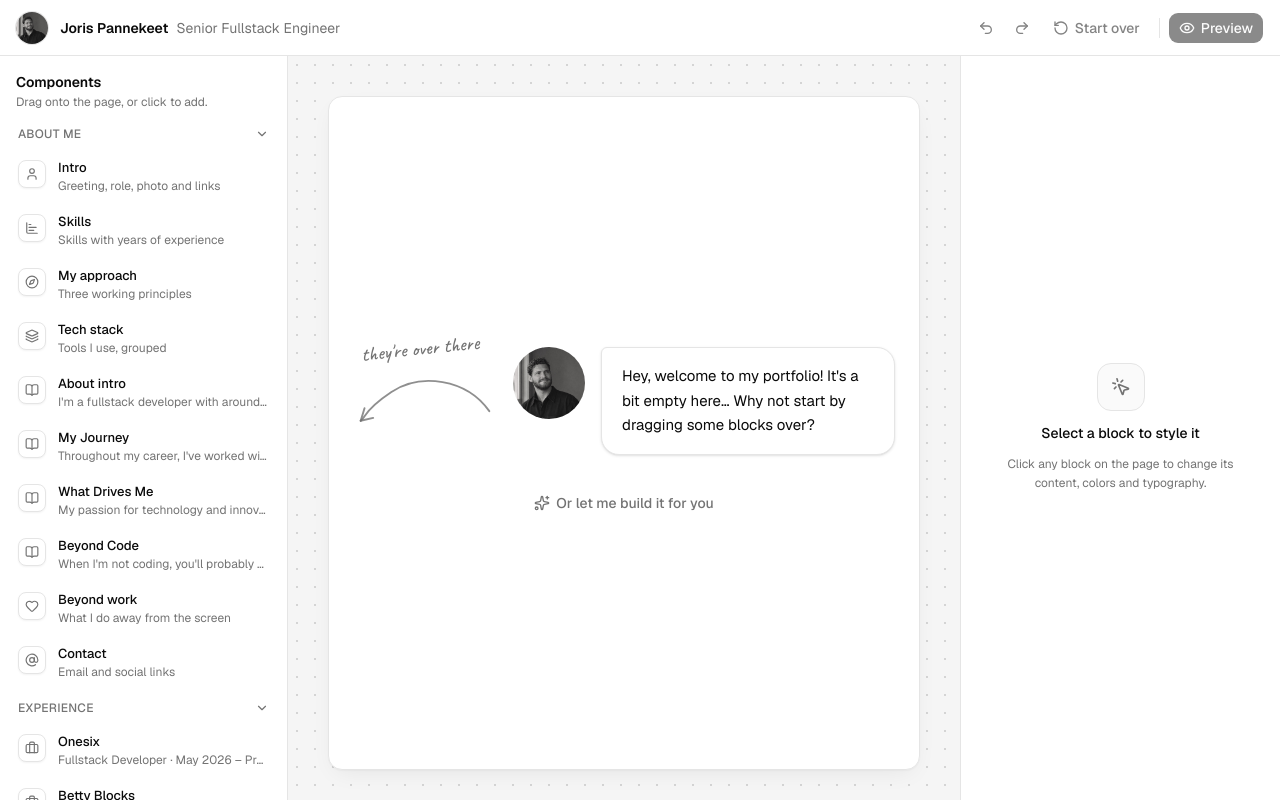
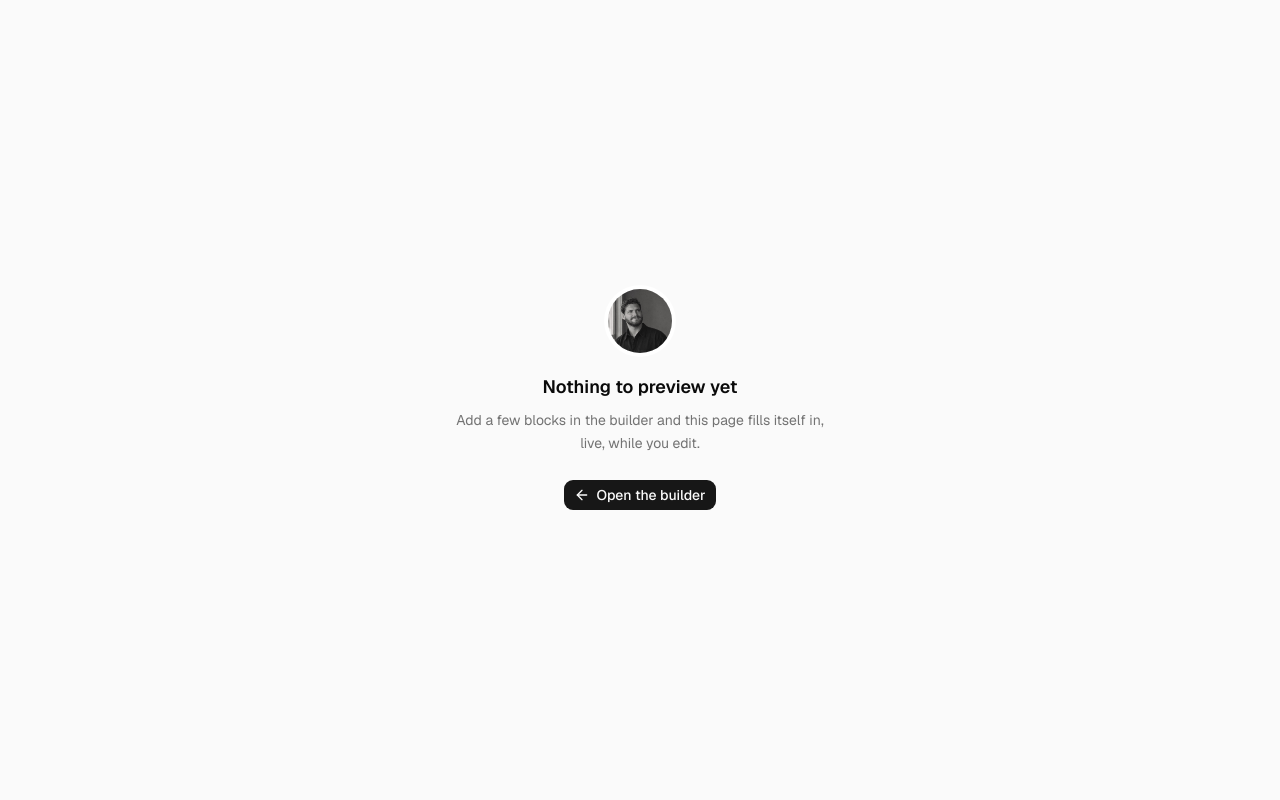
Before and after one commit to JorisPannekeet/portfolio, a React (Vite) app: page /preview in a window 1280 px wide. Built offline with nearby package versions, Linux system fonts and the light colour scheme; a web font is replaced by a local one.

Commit message:
feat(builder): add the live preview at /preview and update the README
/preview renders the saved page without builder chrome and follows edits made
in the builder tab through the storage event. Builder, preview and both games
are lazy routes behind one neutral loader.

```diff
--- a/src/App.tsx
+++ b/src/App.tsx
@@ -2,6 +2,7 @@ import { lazy, Suspense } from 'react'
 import { Routes, Route } from 'react-router-dom'
 
 const Builder = lazy(() => import('./builder/Builder'))
+const Preview = lazy(() => import('./builder/Preview'))
 const Play = lazy(() => import('./pages/Play').then(m => ({ default: m.Play })))
 const Rpg = lazy(() => import('./pages/Rpg').then(m => ({ default: m.Rpg })))
 
@@ -15,6 +16,7 @@ export default function App() {
       <Routes>
         <Route path="/play" element={<Play />} />
         <Route path="/rpg" element={<Rpg />} />
+        <Route path="/preview" element={<Preview />} />
         <Route path="*" element={<Builder />} />
       </Routes>
     </Suspense>
--- /dev/null
+++ b/src/builder/Preview.tsx
@@ -0,0 +1,56 @@
+import { useEffect } from 'react'
+import { Link } from 'react-router-dom'
+import { ArrowLeft, PencilLine } from 'lucide-react'
+import { buttonVariants } from '@/components/ui/button'
+import { PageRenderer } from './PageRenderer'
+import { isRenderable } from './registry'
+import { useSavedPage } from './storage'
+
+export default function Preview() {
+  const page = useSavedPage()
+  const blocks = page.blocks.filter(isRenderable)
+
+  useEffect(() => {
+    const previous = document.title
+    document.title = 'Joris Pannekeet | Portfolio'
+    return () => {
+      document.title = previous
+    }
+  }, [])
+
+  if (blocks.length === 0) {
+    return (
+      <main className="grid min-h-dvh place-items-center bg-neutral-50 px-6">
+        <div className="max-w-sm text-center">
+          <img src="/me.jpeg" alt="" width={64} height={64} className="mx-auto size-16 rounded-full object-cover object-[40%_30%] shadow-sm ring-4 ring-background" />
+          <h1 className="mt-5 text-lg font-semibold">Nothing to preview yet</h1>
+          <p className="mt-2 text-sm leading-relaxed text-muted-foreground">Add a few blocks in the builder and this page fills itself in, live, while you edit.</p>
+          <Link to="/" className={buttonVariants({ className: 'mt-6' })}>
+            <ArrowLeft />
+            Open the builder
+          </Link>
+        </div>
+      </main>
+    )
+  }
+
+  return (
+    <>
+      <main>
+        <PageRenderer blocks={blocks} />
+      </main>
+      <Link
+        to="/"
+        className="fixed right-4 bottom-4 z-50 inline-flex items-center gap-2 rounded-full border bg-background/90 py-1.5 pr-3 pl-1.5 text-xs font-medium text-foreground shadow-lg backdrop-blur transition-colors hover:bg-background focus-visible:ring-3 focus-visible:ring-ring/50 focus-visible:outline-none"
+      >
+        <img src="/me.jpeg" alt="" width={24} height={24} className="size-6 rounded-full object-cover object-[40%_30%]" />
+        <span>Built with Joris' page builder</span>
+        <span className="text-muted-foreground" aria-hidden>·</span>
+        <span className="inline-flex items-center gap-1 text-[var(--selection)]">
+          <PencilLine className="size-3.5" aria-hidden />
+          Edit
+        </span>
+      </Link>
+    </>
+  )
+}
```
Also changed, not shown: 2 other files (tests, documents, lock files or other folders).
